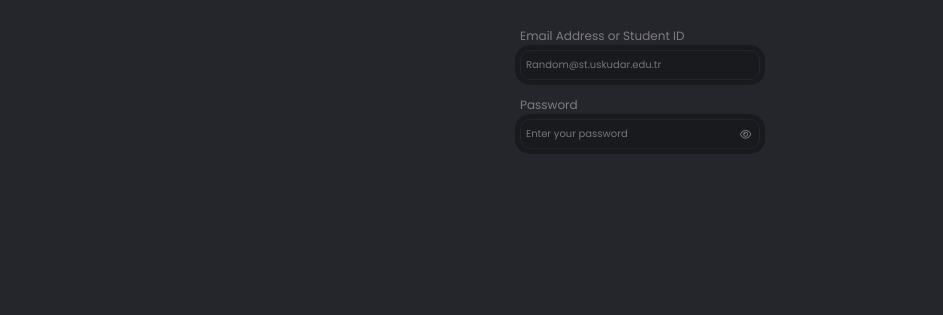
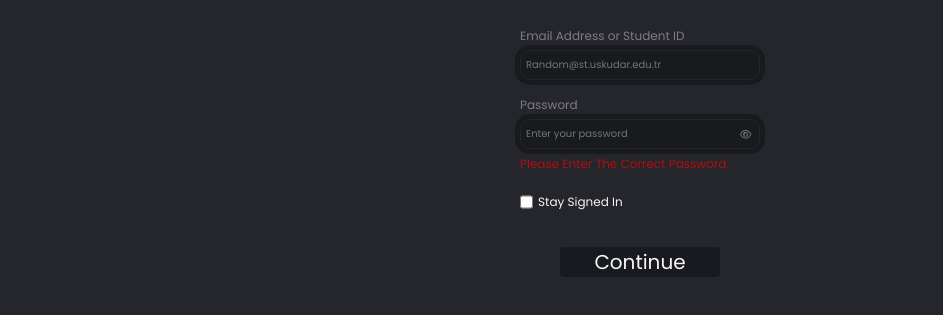
Before and after one commit to Mr-DataExe/UUsks_Web_Pro, a plain HTML site: page Login.html in a window 1280 px wide. Both pictures are taken after a click on the link "Student". Shown: the part 195-510 px from the top of the page, without its empty margins (0-943 px from the left). Drawn offline with nearby package versions, Linux system fonts and the light colour scheme.

Commit message:
Login Functionality

```diff
--- a/Login.html
+++ b/Login.html
@@ -35,12 +35,22 @@
                 <div class="input-group">
                     <label for="email">Email Address or Student ID</label>
                     <input type="email" id="email" name="email" placeholder="Random@st.uskudar.edu.tr">
+
                 </div>
                 <div class="input-group">
                     <label for="password">Password</label>
                     <input type="password" id="password" name="password" placeholder="Enter your password">
-                    <i class="fa-regular fa-eye toggle-password" onclick="togglePasswordVisibility()"></i>
+                    <i class="fa-regular fa-eye toggle-password" onclick="togPass()"> </i>
                 </div>
+                <div class = 'bottom-elements'>
+                    <span class = 'wrong'>Please Enter The Correct Password.</span>
+                    <div class = 'flex-cont'>
+                        <input type= "checkbox" id = 'myCheckbox'>
+                        <label for="myCheckbox">Stay Signed In</label>
+                    </div>
+                    <a class="continue" onclick="goTo('index.html')">Continue</a>
+                </div>
+
             </div>
         </div>
     </div>
--- a/index.js
+++ b/index.js
@@ -4,6 +4,11 @@ const sideLinks = document.querySelectorAll('.sidebar .side-menu li a:not(.logou
 const dashboardContent = document.getElementById('tab-cont');
 const element1 = document.querySelector('.cs');
 const element2 = document.querySelector('.log-in');
+const passwordInput = document.getElementById('password');
+const checkbox = document.getElementById('myCheckbox');
+const isChecked = localStorage.getItem('isChecked');
+
+localStorage.setItem("isChecked", this.checked);
 
 sideLinks.forEach(item => {
     const li = item.parentElement;
@@ -57,7 +62,21 @@ function back() {
     element1.style.display = 'contents';
     element2.style.display = 'none';
 }
-
+function goTo(p) {
+    window.location.href = p;
+}
+function onLoadRed() {
+    if (isChecked.checked) {
+        window.location.href = 'Login.html';
+    }
+}
+function togPass() {
+    if (passwordInput.type == 'password') {
+        passwordInput.type = 'text';
+    }else{
+        passwordInput.type = 'password';
+    }
+}
 function loadActivitiesContent() {
     fetch('activities.html')
         .then(response => {
--- a/style.css
+++ b/style.css
@@ -174,8 +174,40 @@ body{
     width: 10px;
     margin-top: -20px;
     margin-left: 220px;
-
-
+    cursor: pointer;
+}
+.log-in .spef .cont .bottom-elements{
+    display: flex;
+    flex-direction: column;
+}
+.log-in .spef .cont .bottom-elements .wrong{
+    font-size: 12px;
+    padding-bottom: 20px;
+    color: rgba(255, 0, 0, 0.65);
+}
+.log-in .spef .cont .bottom-elements .flex-cont{
+    display: flex;
+    flex-direction: row;
+    align-self: flex-start;
+}
+.log-in .spef .cont .bottom-elements .flex-cont input{
+    cursor: pointer;
+}
+.log-in .spef .cont .bottom-elements .flex-cont label{
+    padding-left: 5px;
+    color: #f6f6f6;
+    font-size: 12px;
+    cursor: pointer;
+}
+.log-in .spef .cont .bottom-elements .continue{
+    margin: 36px;
+    width: 160px;
+    text-align: center;
+    align-self: center;
+    font-size: 20px;
+    color: #f6f6f6;
+    border-radius: 4px;
+    background-color: #181a1ee7;
     cursor: pointer;
 }
 .sidebar{
```
Also changed, not shown: index.html (+2 -2 lines), login.js (deleted, +0 -13 lines).
